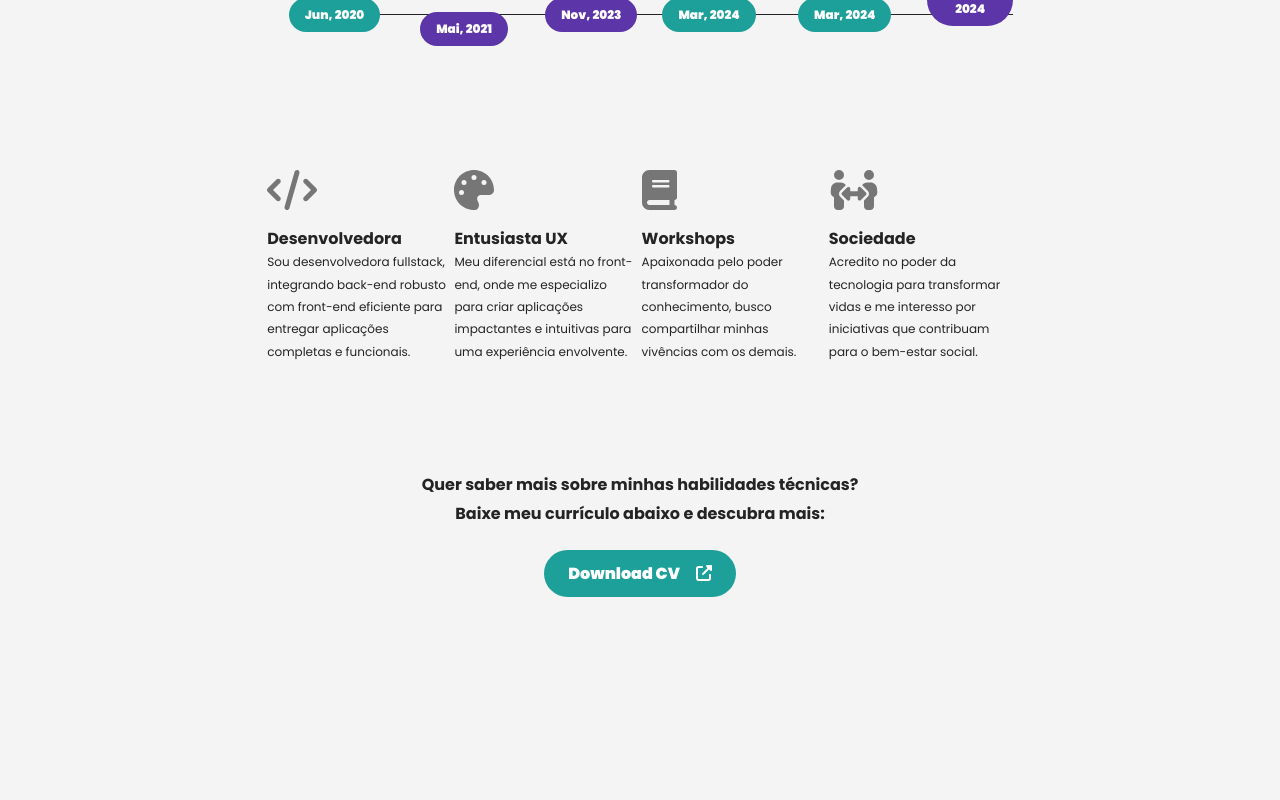
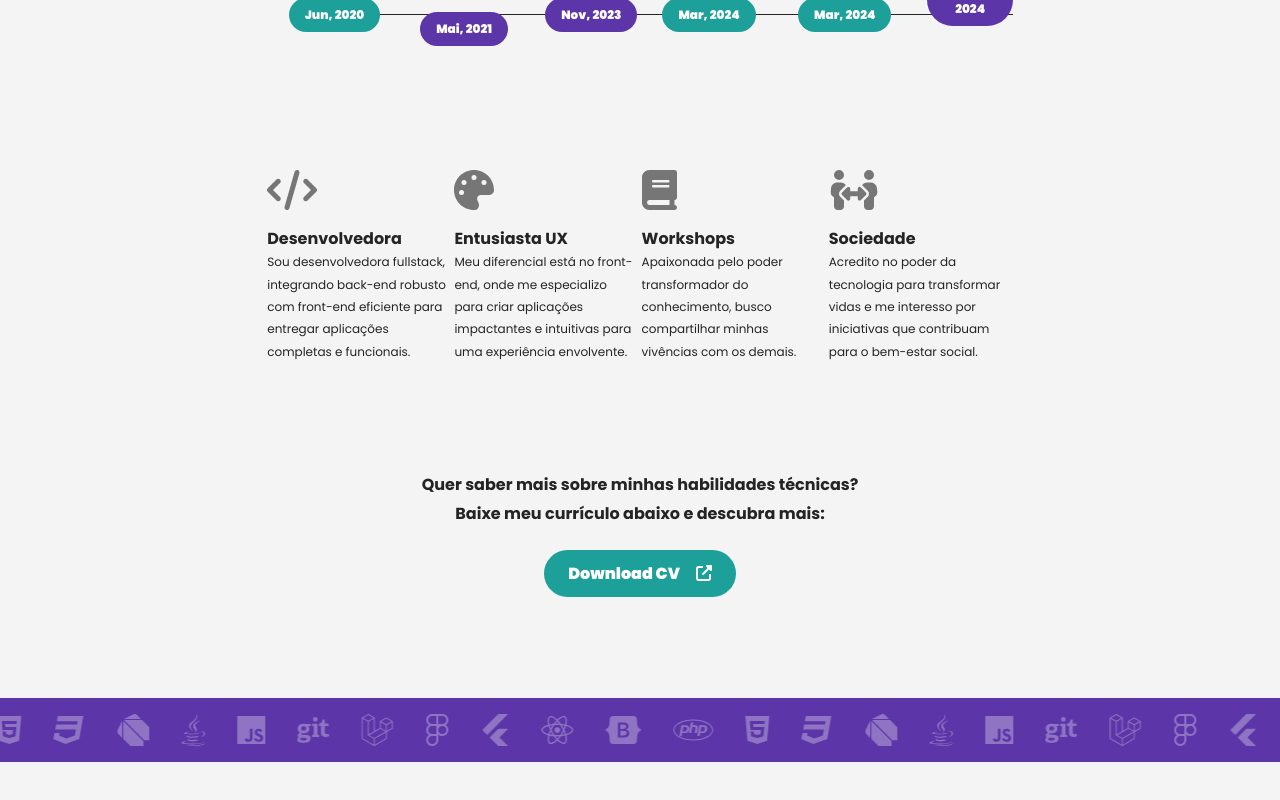
Before and after one commit to marialmeida1/web-portfolio-marialmeida1, a Next.js app: page / in a window 1280 px wide. Shown: the part 1043-1843 px from the top of the page. Before the commit the page ends 1661 px from the top, so only its background shows below. Built offline with nearby package versions, Linux system fonts and the light colour scheme.

Commit message:
feat: make line icons

```diff
--- /dev/null
+++ b/app/components/home/IconsLine.module.css
@@ -0,0 +1,44 @@
+.iconsline {
+    display: flex;
+    align-items: center;
+    height: 4rem;
+    background-color: var(--primary-color);
+    overflow: hidden;
+    width: 100%;
+    position: relative;
+    margin: 5rem 0rem;
+}
+
+.iconsline__wrapper {
+    display: flex;
+    flex-direction: column; /* Stack tracks vertically */
+    width: 100%;
+    overflow: hidden;
+}
+
+.iconsline__track {
+    margin-left: 2rem;
+    display: flex;
+    gap: 2rem;
+    animation: infiniteScroll 10s linear infinite;
+    width: max-content; /* Ensures track expands */
+}
+
+.iconsline__icon {
+    color: #ffffff50;
+    font-size: 2rem;
+    transition: color 0.3s ease-in-out;
+}
+
+.iconsline__icon:hover {
+    color: #ffffff;
+}
+
+@keyframes infiniteScroll {
+    from {
+        transform: translateX(0);
+    }
+    to {
+        transform: translateX(-50%);
+    }
+}
--- /dev/null
+++ b/app/components/home/IconsLine.tsx
@@ -0,0 +1,25 @@
+// IconsLine.tsx
+import style from "./IconsLine.module.css";
+
+import { FontAwesomeIcon } from '@fortawesome/react-fontawesome';
+import { faLaravel, faFigma, faFlutter, faReact, faBootstrap, faPhp, faHtml5, faCss3, faDartLang, faJava, faJs, faGit } from '@fortawesome/free-brands-svg-icons';
+
+// Lista otimizada de ícones
+const icons = [faLaravel, faFigma, faFlutter, faReact, faBootstrap, faPhp, faHtml5, faCss3, faDartLang, faJava, faJs, faGit];
+
+export default function IconsLine() {
+    return (
+        <div className={style.iconsline}>
+            <div className={style.iconsline__track}>
+                {icons.concat(icons).map((icon, index) => (
+                    <FontAwesomeIcon key={index} className={style.iconsline__icon} icon={icon} />
+                ))}
+            </div>
+            <div className={style.iconsline__track}>
+                {icons.concat(icons).map((icon, index) => (
+                    <FontAwesomeIcon key={index} className={style.iconsline__icon} icon={icon} />
+                ))}
+            </div>
+        </div>
+    );
+}
--- a/app/page.tsx
+++ b/app/page.tsx
@@ -2,13 +2,15 @@
 import Navbar from "./components/commons/Navbar";
 import About from "./components/home/About";
 import Banner from "./components/home/Banner";
+import IconsLine from "./components/home/IconsLine";
 
 export default function Home() {
   return (
     <div>
       <Navbar />
-      <Banner/>
+      <Banner />
       <About />
+      <IconsLine />
     </div>
   );
 }
--- a/package.json
+++ b/package.json
@@ -10,6 +10,7 @@
   },
   "dependencies": {
     "@fortawesome/fontawesome-svg-core": "^6.7.2",
+    "@fortawesome/free-brands-svg-icons": "^6.7.2",
     "@fortawesome/free-solid-svg-icons": "^6.7.2",
     "@fortawesome/react-fontawesome": "^0.2.2",
     "next": "15.1.5",
```
Also changed, not shown: 1 other file (tests, documents, lock files or other folders).
